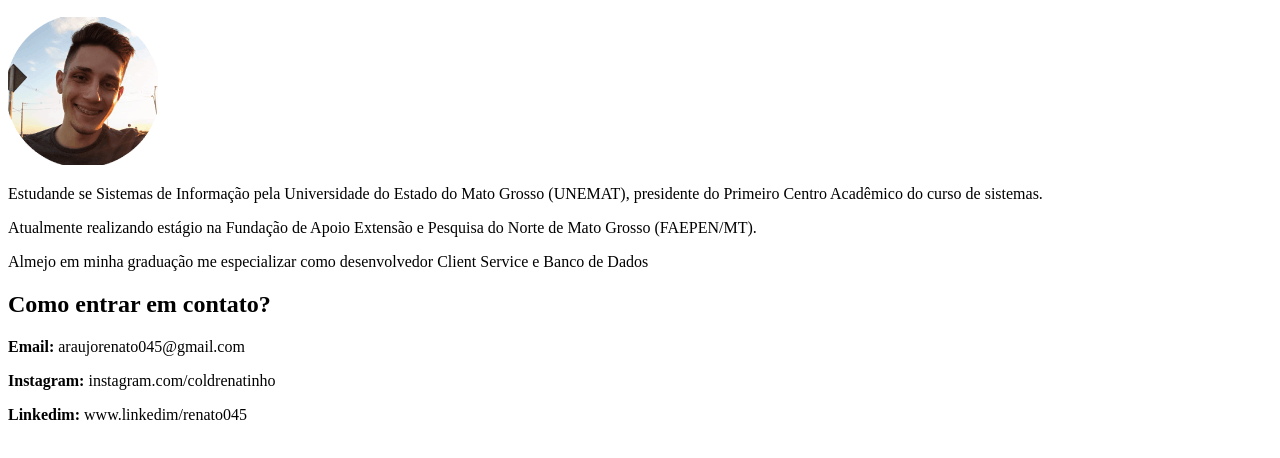
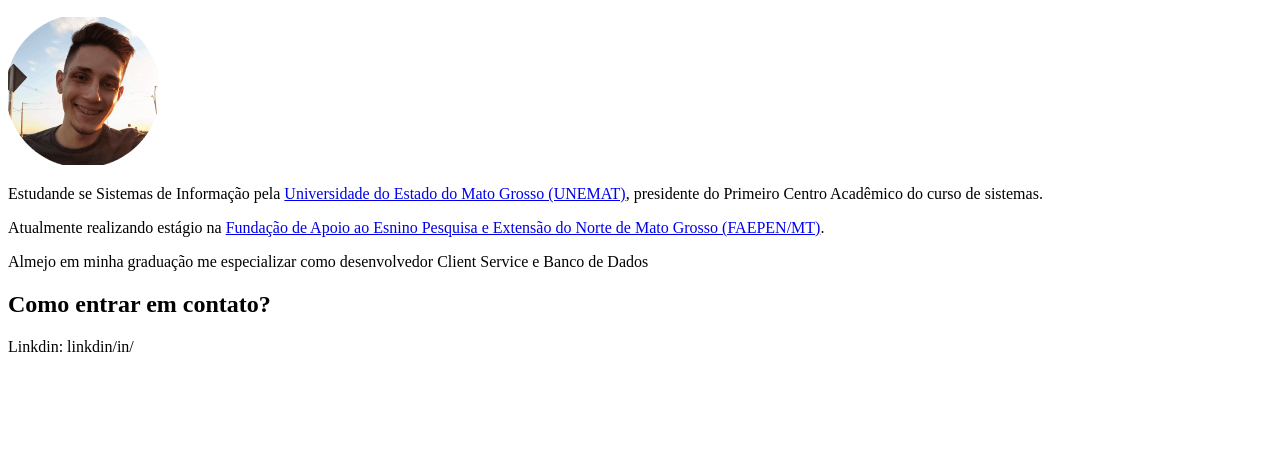
Before and after one commit to coldrenatinho/desafio_html, a plain HTML site: page ds005/index.html in a window 1280 px wide. Shown: the part 110-568 px from the top of the page. Drawn offline with Linux system fonts and the light colour scheme.

Commit message:
Inserção de links no exercíco

```diff
--- a/ds005/index.html
+++ b/ds005/index.html
@@ -11,13 +11,12 @@
 	<h1>Minhas redes socias</h1>
 	<h2>Quem sou eu</h2>
 	<img src="perfil.png"><br>
-	<p>Estudande se Sistemas de Informação pela Universidade do Estado do Mato Grosso (UNEMAT), presidente do Primeiro Centro Acadêmico do curso de sistemas.</p>
-	<p>Atualmente realizando estágio na Fundação de Apoio Extensão e Pesquisa do Norte de Mato Grosso (FAEPEN/MT).</p>
+	<p>Estudande se Sistemas de Informação pela <a href="https://unemat.br/" target="_blank" rel="external">Universidade do Estado do Mato Grosso (UNEMAT)</a>, presidente do Primeiro Centro Acadêmico do curso de sistemas.</p>
+	<p>Atualmente realizando estágio na <a href="https://www.faepenmt.com.br/" target="_blank" rel="external">Fundação de Apoio ao Esnino Pesquisa e Extensão do Norte de Mato Grosso (FAEPEN/MT)</a>.</p>
 	<p>Almejo em minha graduação me especializar como desenvolvedor Client Service e Banco de Dados</p>
 
 	<h2>Como entrar em contato?</h2>
-	<p><strong>Email: </strong>araujorenato045@gmail.com</p>
-	<p><strong>Instagram: </strong>instagram.com/coldrenatinho</p>
-	<p><strong>Linkedim: </strong>www.linkedim/renato045</p>
+	<p>Linkdin: linkdin/in/<a href="https://www.linkedin.com/in/renatoaraujo045/" target="_blakk" rel="external"></p>
+
 </body>
 </html>
```
